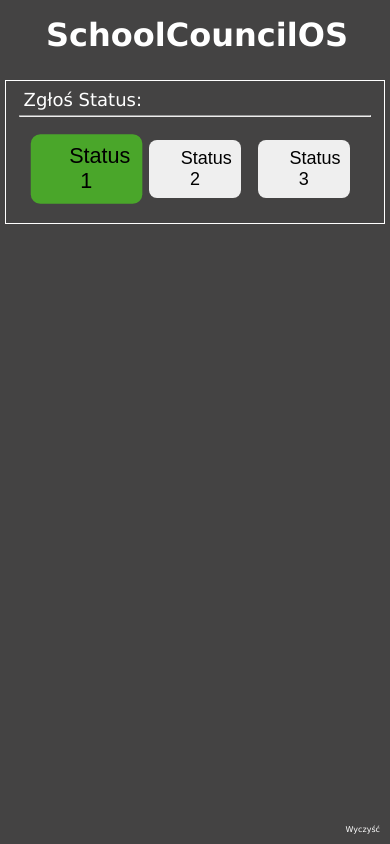
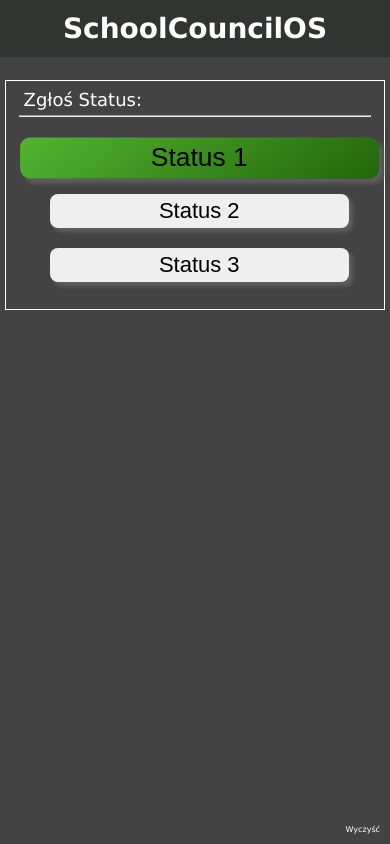
Before and after one commit to Rudzix66/SchoolCouncilOS, a plain HTML site: page index.html in a window 390 px wide. Both pictures are taken after a click on the button "Status 1". Drawn offline with Linux system fonts and the light colour scheme.

Commit message:
mobile test

```diff
--- a/app.js
+++ b/app.js
@@ -1,26 +1,26 @@
 ( function () {
     const statusBtn = document.querySelectorAll('.status-btn');
+    statusBtn.forEach(btn => btn.classList.remove('active'))
+
+    const userStatus = localStorage.getItem('userStatus');
 
     statusBtn.forEach(btn => btn.addEventListener('click', () => {
+
+        if(!localStorage.getItem('userStatus')) {
+            localStorage.setItem('userStatus', btn.dataset.status)
+
+        } else if(localStorage.getItem('userStatus')) {
+            if(userStatus === btn.dataset.status) {
+                btn.classList.add('active')
+            }
+        }
+
         document.querySelector('body').addEventListener('click', () => {
             btn.classList.remove('active')
+            localStorage.setItem('userStatus', btn.dataset.status)
         })
 
         btn.classList.toggle('active')
-        localStorage.setItem('userStatus', btn.dataset.status)
-
-        const userStatus = localStorage.getItem('userStatus');
-
-        if(userStatus === 'status-1' && btn.dataset.status === 'status-1') {
-            btn.classList.add('active')
-        }
-        if(userStatus === 'status-2' && btn.dataset.status === 'status-2') {
-            btn.classList.add('active')
-        }
-        if(userStatus === 'status-3' && btn.dataset.status === 'status-3') {
-            btn.classList.add('active')
-        }
-
     }))
 
 
--- a/index.html
+++ b/index.html
@@ -19,7 +19,7 @@
         <div class="status-section">
             <p class="request-status">Zgłoś Status:</p>
             <hr style="margin: 5px;">
-            <div style="padding: 1.2rem; width: 100%; text-align: center;">
+            <div style="padding: 1.2rem; width: 95vw; text-align: center;">
                 <button data-status="status-1" class="status-btn">Status 1</button>
                 <button data-status="status-2" class="status-btn">Status 2</button>
                 <button data-status="status-3" class="status-btn">Status 3</button>
--- a/style.css
+++ b/style.css
@@ -6,6 +6,7 @@
 
 html {
     font-size: 50%;
+    overflow: scroll;
 }
 
 body{
@@ -37,10 +38,12 @@ button:hover {
     left: 0;
     width: 100%;
     text-align: center;
-    padding-top: 2rem;
-    padding-left: 0.5rem;
+    padding: 0.2rem;
+    padding-top: 1.5rem;
+    padding-bottom: 1.5rem;
     user-select: none;
-    font-size: 2em;
+    font-size: 2.2em;
+    background: #313532;
 }
 
 .status-section {
@@ -58,11 +61,14 @@ button:hover {
 
 @media only screen and (max-width: 420px) {
     .status-btn {
-        width: 100%;
-        border-radius: 10rem;
-        font-size: 12em;
-        margin: 10rem 0;
-        transition: .25s ease-in-out background-color,.25s ease-in-out transform;
+        font-size: 2.75em !important;
+        padding: 0.5rem !important;
+        margin: 1.2rem auto !important;
+        width: 85% !important;
+        transition: .5s ease-in-out background-color,.5s ease-in-out transform !important;
+    }
+    #logo{
+        font-size: 1.75em;
     }
 }
 
@@ -74,6 +80,7 @@ button:hover {
 }
 
 .status-btn {
+    box-shadow: 4px 4px 4px rgba(105, 105, 105, 0.75);
     padding: 8px 32px;
     width: 27%;
     border-radius: 8px;
@@ -88,6 +95,7 @@ button:hover {
 }
 
 .active, .status-btn:focus{
-    background-color: #4aa62a;
+    background: rgb(83,180,49);
+    background: linear-gradient(144deg, rgba(83,180,49,1) 0%, rgba(35,102,11,1) 100%);
     transform: scale(1.2);
 }
```
